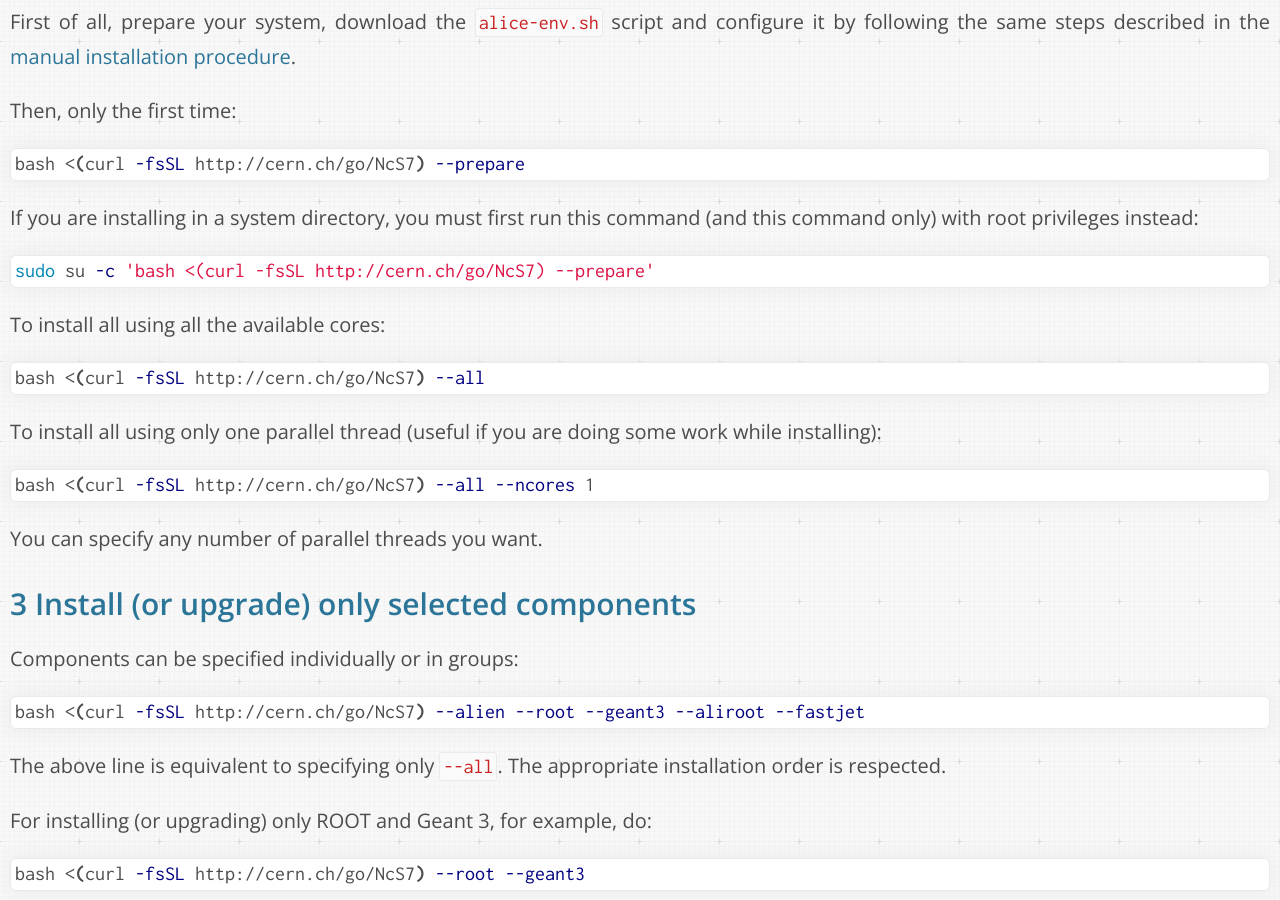
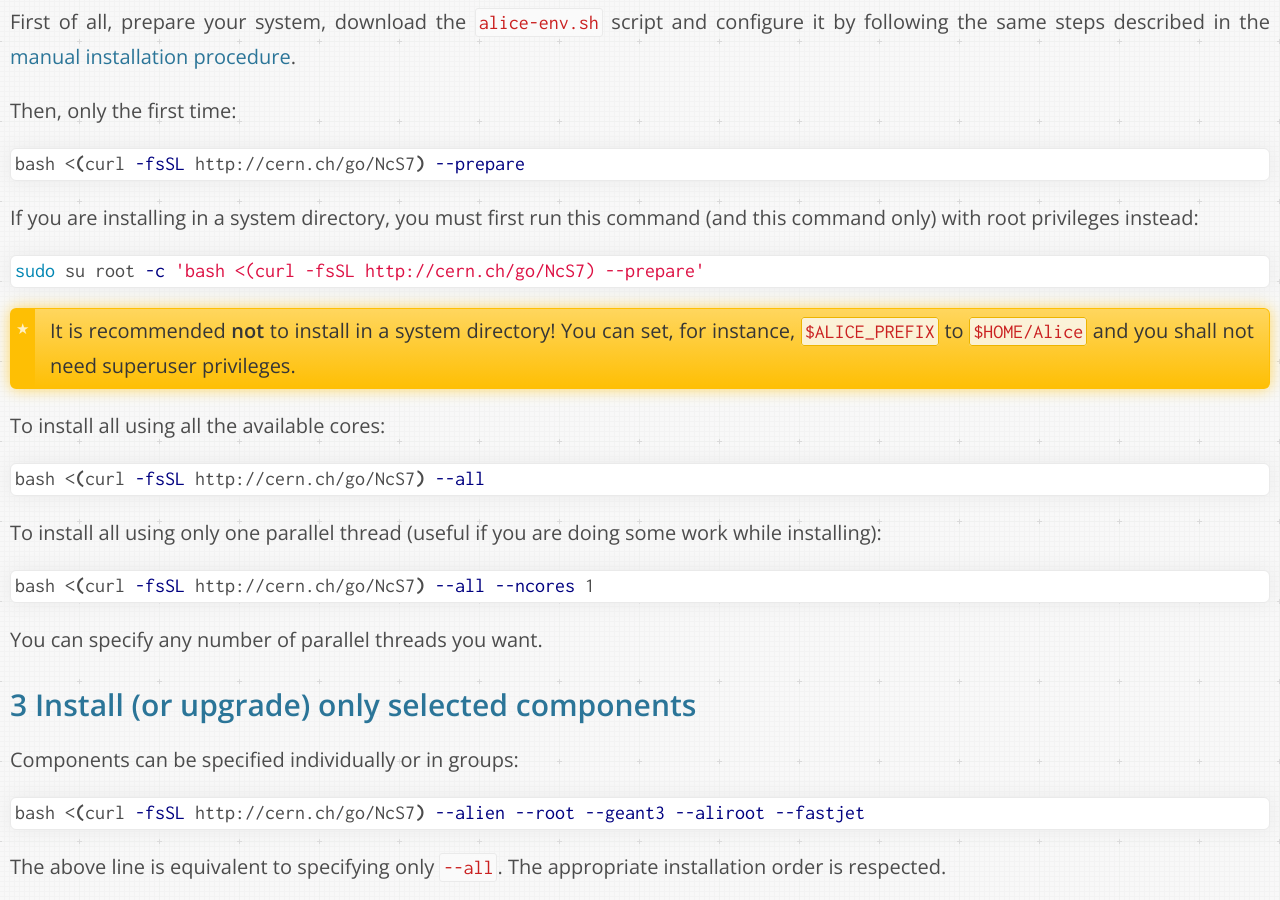
Before and after one commit to dberzano/dberzano.github.io, a Jekyll site: the page built from alice/install-aliroot/auto.md, in a window 1280 px wide and 900 px high, scrolled down 1319 px. Built offline with Jekyll 4.4.1, drawn with Linux system fonts in a browser that asks for light colours; Markdown is read by kramdown in place of the engine named in the settings.

Commit message:
AliInst: "sudo su" for OS X and Linux
Also added a note suggesting not to install anything as root.

````diff
--- a/alice/install-aliroot/auto.md
+++ b/alice/install-aliroot/auto.md
@@ -59,8 +59,12 @@
 command (and this command **only**) with root privileges instead:
 
 ```bash
-sudo su -c 'bash <(curl -fsSL http://cern.ch/go/NcS7) --prepare'
+sudo su root -c 'bash <(curl -fsSL http://cern.ch/go/NcS7) --prepare'
 ```
+
+> It is recommended **not** to install in a system directory! You can
+> set, for instance, `$ALICE_PREFIX` to `$HOME/Alice` and you shall not
+> need superuser privileges.
 
 To install all using all the available cores:
 
````
